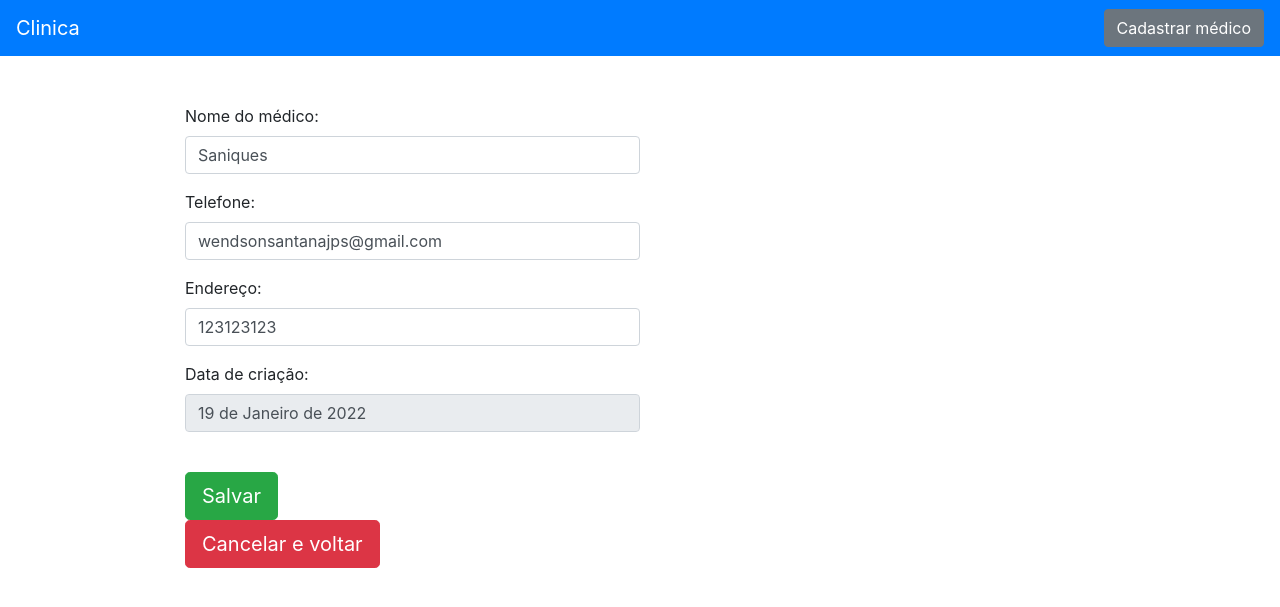
After one commit to WendSant/Desafio-para-Estagio-JR-MedicalSys---V2.0, a Django app: page /auth/ver_medico/5 in a window 1280 px wide. The commit adds this page. Shown: the top 607 px of the page. Run offline with Django 4.2, Linux system fonts and the light colour scheme; data comes from the database, SQL or seed files in the repository; both versions use the stored data as it was after the commit.

Commit message:
Paginas para lista de medicos e editar medicos

```diff
--- /dev/null
+++ b/medico/templates/ver_medico.html
@@ -0,0 +1,52 @@
+<!doctype html>
+<html lang="en">
+  <head>
+    <meta charset="utf-8">
+    <meta name="viewport" content="width=device-width, initial-scale=1, shrink-to-fit=no">
+    <link rel="stylesheet" href="https://cdn.jsdelivr.net/npm/bootstrap@4.6.1/dist/css/bootstrap.min.css" integrity="sha384-zCbKRCUGaJDkqS1kPbPd7TveP5iyJE0EjAuZQTgFLD2ylzuqKfdKlfG/eSrtxUkn" crossorigin="anonymous">
+    <title>Médicos</title>
+  </head>
+  <body>
+    <nav class="navbar navbar-dark  bg-primary">
+        <a class="navbar-brand" href="{% url 'home' %}">Clinica</a>
+        <a href="{% url 'cadastrar' %}" class="btn btn-secondary">Cadastrar médico</a>
+
+
+      </nav>
+
+    <div class="container">
+        <br>
+        <div style="padding-left: 100px; padding-right:100px; "  class="container">
+            <br>
+            <form action="#">
+                {% csrf_token %}
+                <p>
+                    <label> Nome do médico:</label>
+                    <input style="width: 50%;" type="text" class="form-control" value="{{medico.nome}}">
+                </p>
+                <p>
+                    <label> Telefone:</label>
+                    <input style="width: 50%;" type="text" class="form-control" value="{{medico.email}}">
+                </p>
+                <p>
+                    <label> Endereço:</label>
+                    <input style="width: 50%;" type="text" class="form-control" value="{{medico.senha}}">
+                <p>
+                    <label> Data de criação:</label>
+                    <input style="width: 50%;" type="text" class="form-control" value="{{medico.data_criacao}}" readonly>
+                </p>
+                <br>
+                    <input style="display: inline-block;" type="submit" class="btn btn-success btn-lg" value="Salvar">
+                </form>
+                <a href="{% url 'home_medico' %}" class="btn btn-danger btn-lg" >Cancelar e voltar</a>
+                <p>
+            </div>
+    </div>
+
+      </div>
+
+
+    <script src="https://cdn.jsdelivr.net/npm/jquery@3.5.1/dist/jquery.slim.min.js" integrity="sha384-DfXdz2htPH0lsSSs5nCTpuj/zy4C+OGpamoFVy38MVBnE+IbbVYUew+OrCXaRkfj" crossorigin="anonymous"></script>
+    <script src="https://cdn.jsdelivr.net/npm/bootstrap@4.6.1/dist/js/bootstrap.bundle.min.js" integrity="sha384-fQybjgWLrvvRgtW6bFlB7jaZrFsaBXjsOMm/tB9LTS58ONXgqbR9W8oWht/amnpF" crossorigin="anonymous"></script>
+  </body>
+</html>
--- a/medico/urls.py
+++ b/medico/urls.py
@@ -7,5 +7,9 @@ urlpatterns = [
     path('login/', views.login, name='login'),
     path('valida_cadastro', views.valida_cadastro, name='valida_cadastro'),
     path('valida_login', views.valida_login, name='valida_login'),
-    path('sair/', views.sair, name='sair')
+    path('sair/', views.sair, name='sair'),
+    path('home_medico/', views.home_medico, name='home_medico'),
+    path('ver_medico/<int:id>', views.ver_medicos, name="ver_medicos")
+
+
 ]
--- a/medico/views.py
+++ b/medico/views.py
@@ -56,6 +56,17 @@ def valida_login(request):
     return HttpResponse(f'{email} {senha}')
 
 
+def home_medico(request):
+    medicos = Medicos.objects.all()
+    return render(request, 'home_medico.html', {'medicos': medicos})
+
+
+def ver_medicos(request, id):
+    medicos = Medicos.objects.get(id=id)
+
+    return render(request, 'ver_medico.html', {'medico': medicos, 'id_medico': id})
+
+
 def sair(request):
     request.session.flush()
     return redirect('/auth/login')
--- a/templates/base.html
+++ b/templates/base.html
@@ -17,7 +17,7 @@
       </button>
       <a href="{% url 'sair' %}" class="btn btn-danger">Sair</a>
       {% else %}
-      <a href="{% url 'sair' %}" class="btn btn-warning">Editar Médicos</a>
+      <a href="{% url 'home_medico'%}" class="btn btn-warning">Editar Médicos</a>
       {% endif %}
     </nav>
     {% block 'conteudo' %} {% endblock %}
```
Also changed, not shown: medico/templates/home_medico.html (added, +45 -0 lines), db.sqlite3.
